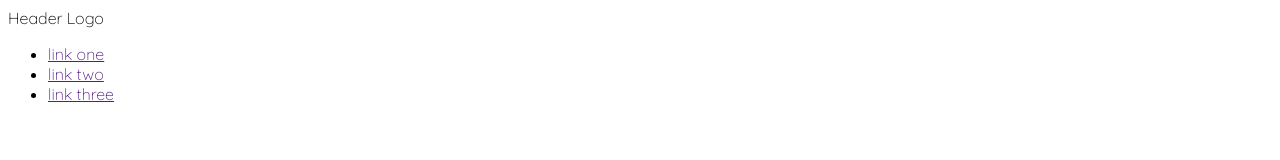
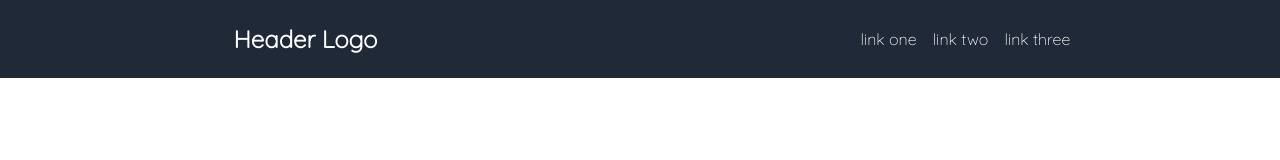
Before and after one commit to Pulkit426/landing-page, a plain HTML site: page index.html in a window 1280 px wide. Drawn offline with Linux system fonts and the light colour scheme.

Commit message:
add styling to header component

```diff
--- a/index.html
+++ b/index.html
@@ -10,7 +10,7 @@
 <body>
 
     <div class="header">
-        <div> Header Logo </div>
+        <div class="header-logo"> Header Logo </div>
 
         <ul>
             <li> <a href=""> link one </a> </li>
--- a/styles.css
+++ b/styles.css
@@ -3,3 +3,36 @@
 *{
     font-family: 'Quicksand', sans-serif;
 }
+
+body{
+    margin: 0px;
+    padding: 0px;
+    display: flex;
+    flex-direction: column;
+}
+
+.header{
+    background-color: #1f2937;
+    color: white;
+    display: flex;
+    justify-content: space-around;
+    align-items: center;
+}
+.header-logo{
+    font-size: 24px;
+    font-weight: 900;
+    padding: 24px;
+
+}
+
+ul{
+    list-style-type: none;
+    display: flex;
+    gap: 16px;
+
+}
+
+a{
+    text-decoration: none;
+    color: white;
+}
```
